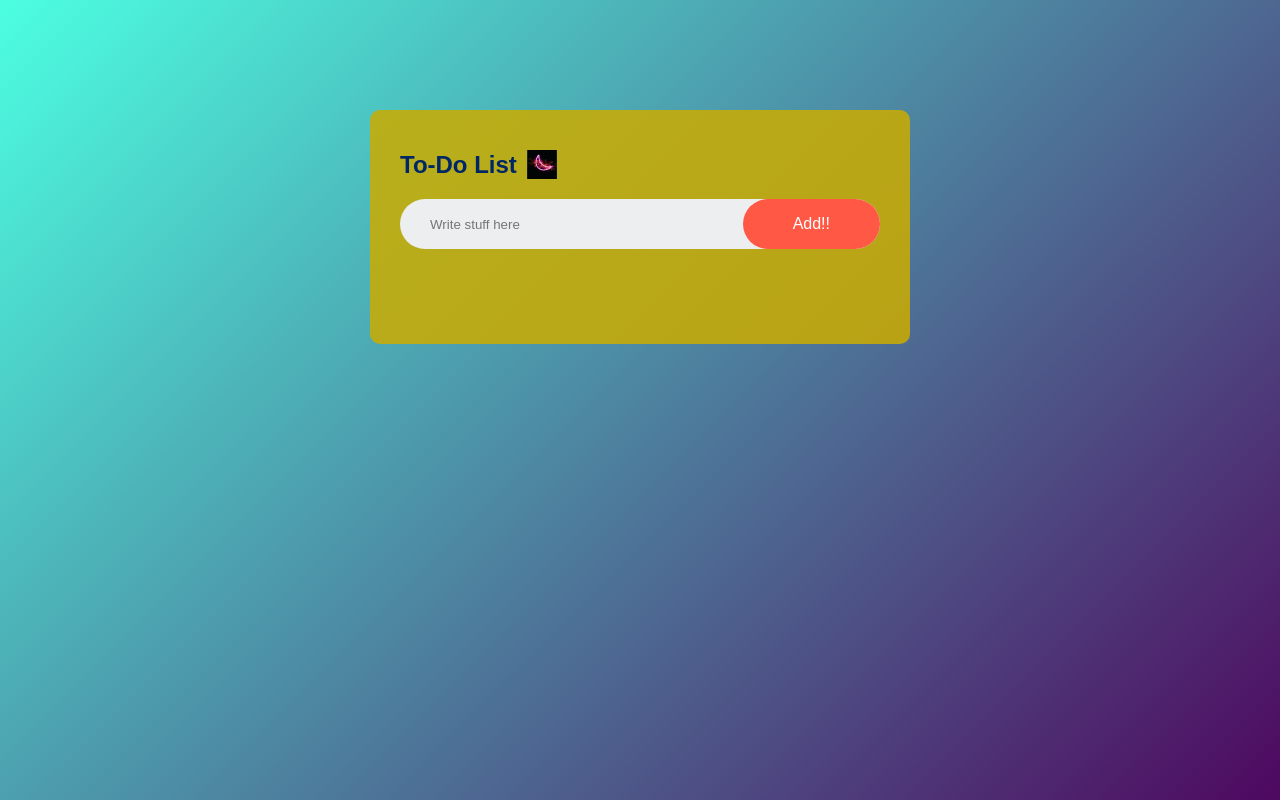
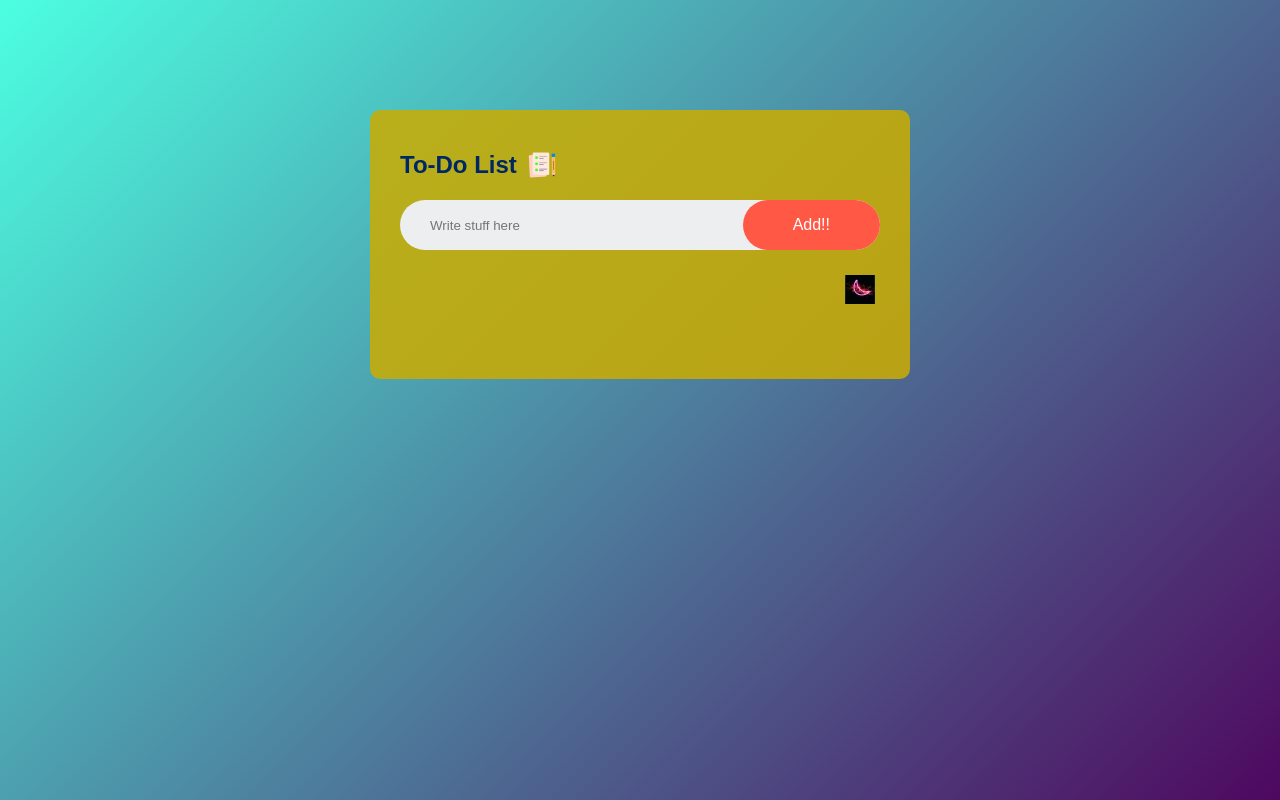
Before and after one commit to KokonutShons/ToDo-List, a plain HTML site: page index.html in a window 1280 px wide. Drawn offline with Linux system fonts and the light colour scheme.

Commit message:
Put original icon back and moved my moon icon

```diff
--- a/index.html
+++ b/index.html
@@ -8,7 +8,7 @@
 <body>
 <div class="container">
     <div class="todo-app">
-        <h2>To-Do List <img src="images/moonicon.png"></h2>
+        <h2>To-Do List <img src="images/icon.png"></h2>
         <div class="row">
             <input type="text" id="input-box" placeholder="Write stuff here">
             <button onclick="addTask()">Add!!</button>
@@ -18,6 +18,7 @@
             <li>Task 2</li>
             <li>Task 3</li> -->
         </ul>
+        <h3><img src="images/moonicon.png"></h3>
     </div>
 </div>
 <script src="script.js"></script>
--- a/style.css
+++ b/style.css
@@ -27,6 +27,10 @@
 .todo-app h2 img{
     width: 30px;
     margin-left: 10px;
+}
+.todo-app h3 img{
+    width: 30px;
+    margin-left: 445px;
 }
 .row{
     display: flex;
```
